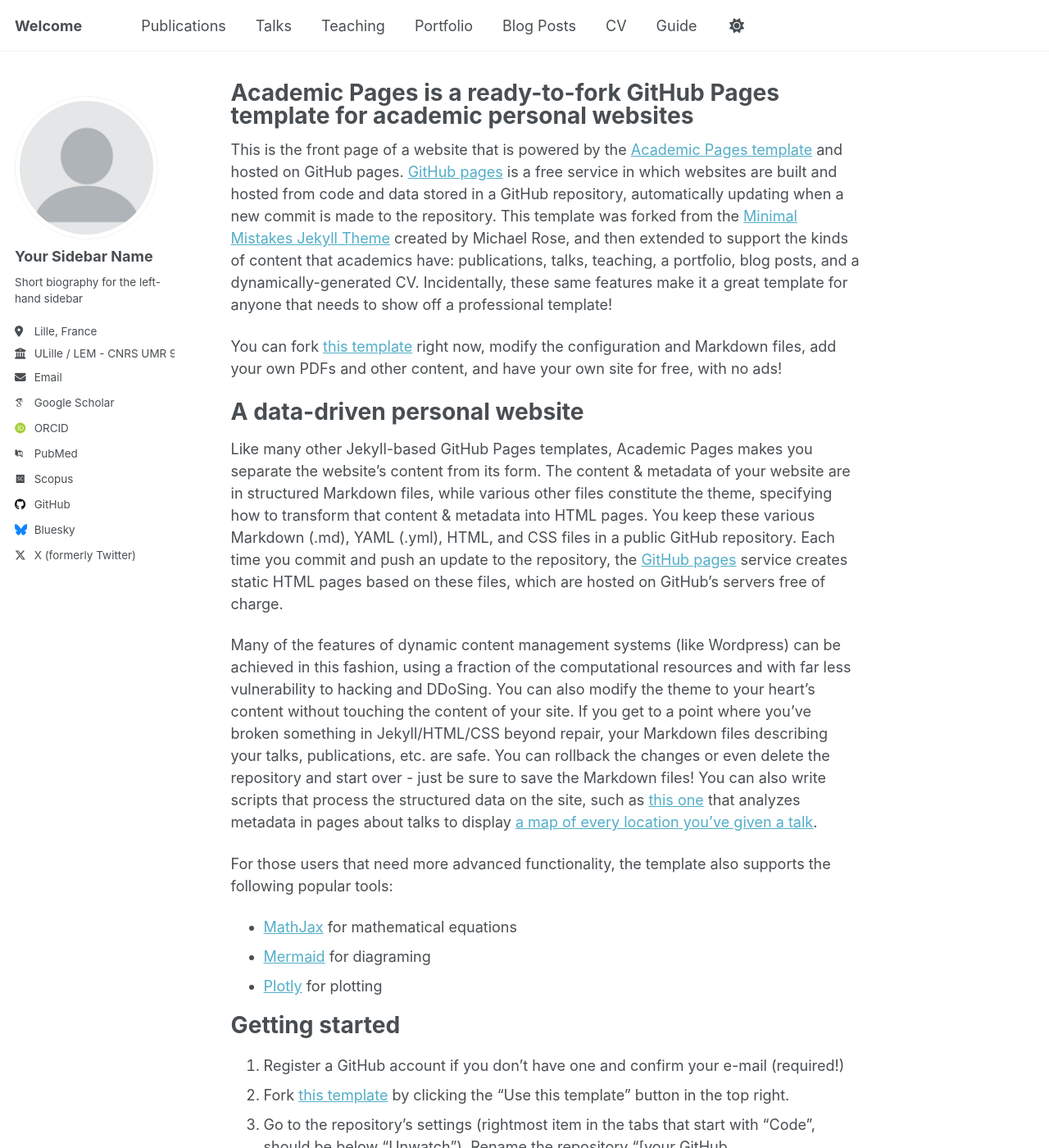
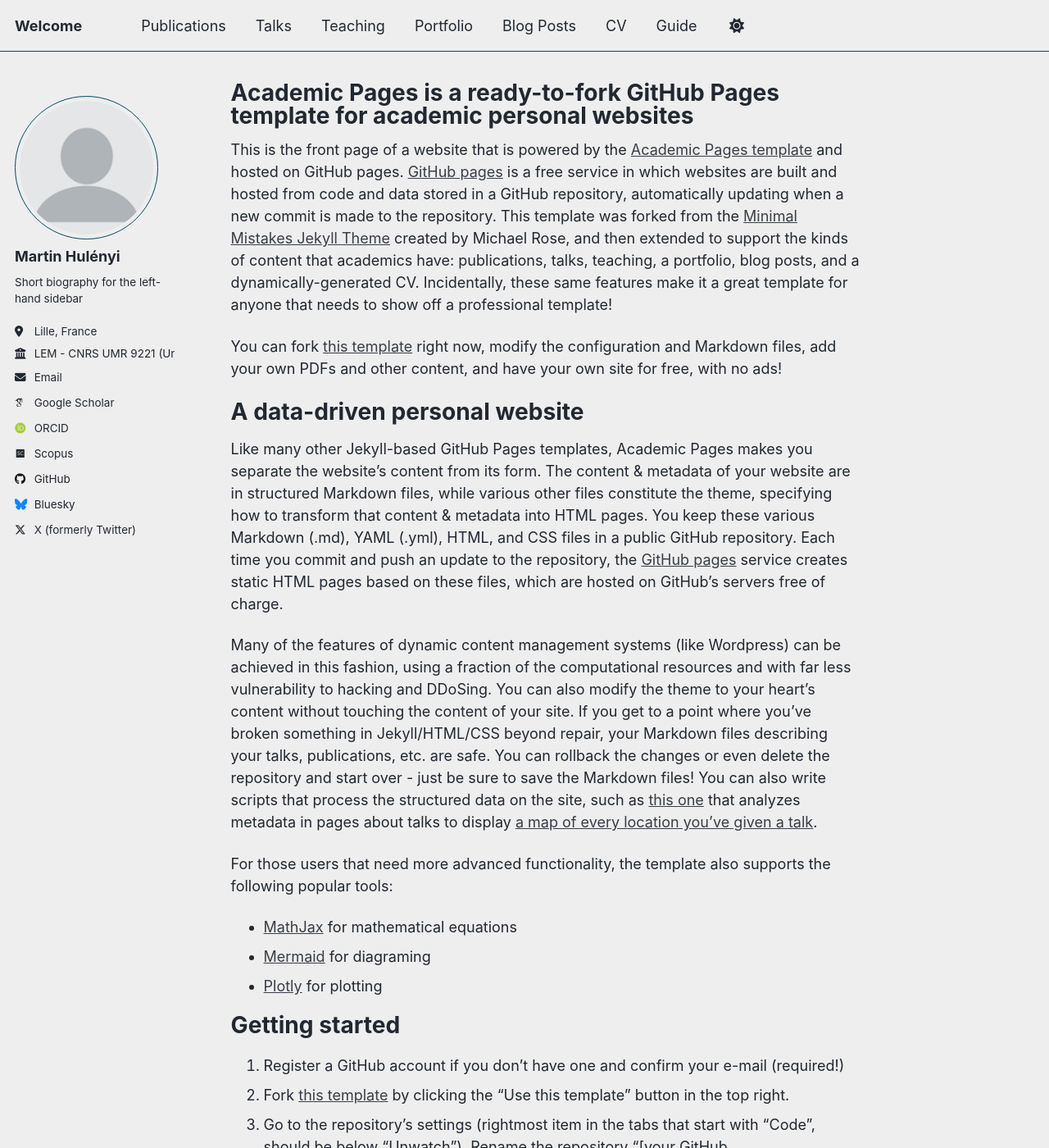
Before and after one commit to martinhulenyi/martinhulenyi.github.io, a Jekyll site: the page built from _pages/about.md, in a window 1280 px wide and 1400 px high. Shown: the whole window at 82% size. Built offline with Jekyll 4.4.1, drawn with Linux system fonts in a browser that asks for light colours; some web fonts are replaced; a script that is not in the unit is left out.

Commit message:
Update _config.yml

```diff
--- a/_config.yml
+++ b/_config.yml
@@ -8,7 +8,7 @@
 
 # Basic Site Settings
 locale                   : "en-US"
-site_theme               : "default" # Currently available options are "default", "air"
+site_theme               : "air" # Currently available options are "default", "air"
 title                    : "Welcome"
 title_separator          : "-"
 name                     : &name "Martin Hulényi"
@@ -24,11 +24,11 @@ repository               : "academicpages/academicpages.github.io"
 author:
   # Biographic information
   avatar           : "profile.png"
-  name             : "Your Sidebar Name"
+  name             : "Martin Hulényi"
   pronouns         : # example: "she/her"
   bio              : "Short biography for the left-hand sidebar"
   location         : "Lille, France"
-  employer         : "ULille / LEM - CNRS UMR 9221 and "
+  employer         : "LEM - CNRS UMR 9221 (Université de Lille) and DAStU (Politecnico Milano)"
   uri              : # URL
   email            : "martin.hulenyi@gmail.com"
 
@@ -40,7 +40,7 @@ author:
   impactstory      : # URL
   orcid            : "https://orcid.org/0009-0001-2636-9039"
   semantic         : # URL
-  pubmed           : "https://www.ncbi.nlm.nih.gov/pubmed/?term=john+snow"
+  pubmed           :
   researchgate     : # URL
   scopus           : "https://www.scopus.com/authid/detail.uri?authorId=57210162154"
 
```
